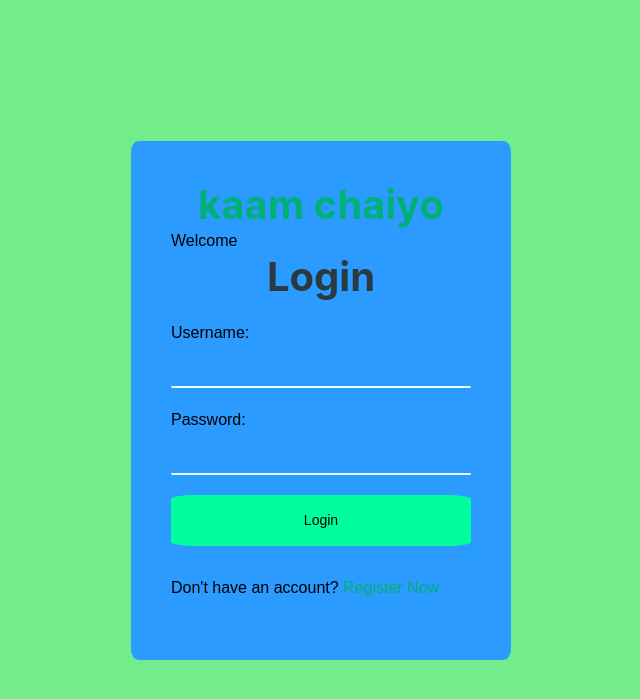
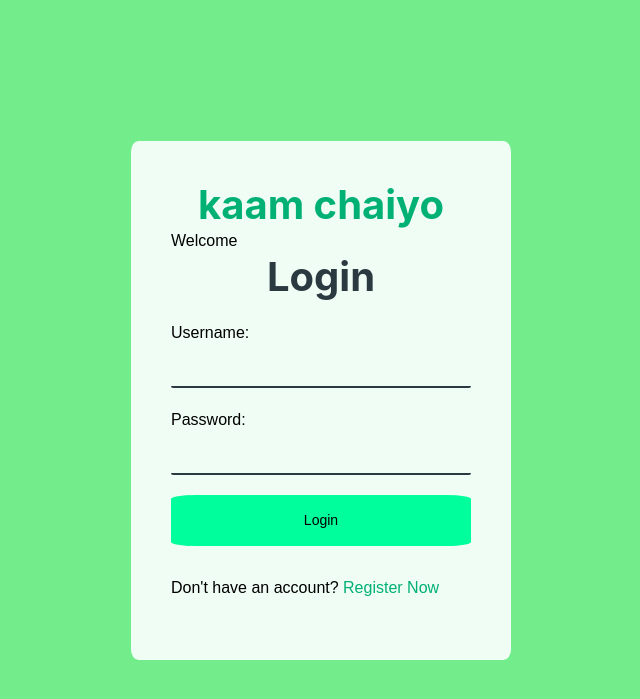
Before and after one commit to Sthamar/jobportal, a Django app: page /login in a window 1280 px wide. Shown: the top 699 px of the page, without its empty margins (319-959 px from the left). Run offline with Django 5.2, Linux system fonts and the light colour scheme; some libraries are stand-ins or nearby versions.

Commit message:
Fixed logout and forms bug

```diff
--- a/static/app/css/login.css
+++ b/static/app/css/login.css
@@ -24,7 +24,7 @@ body{
 }
 
 .form-container{
-    background-color: var(--secondary);
+    background-color: var(--light);
     padding: 40px;
     border-radius: 2%;
 }
@@ -72,7 +72,7 @@ body{
 .form-container p input{
     background-color: transparent;
     border: 0;
-    border-bottom: 2px var(--light) solid ;
+    border-bottom: 2px var(--dark) solid ;
     display: block;
     width: 100%;
     padding: 10px;
```
Also changed, not shown: employer/views.py (+17 -14 lines).
